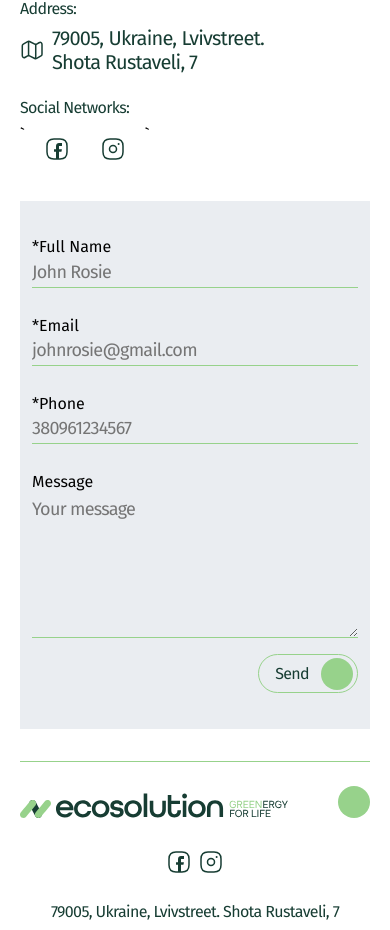
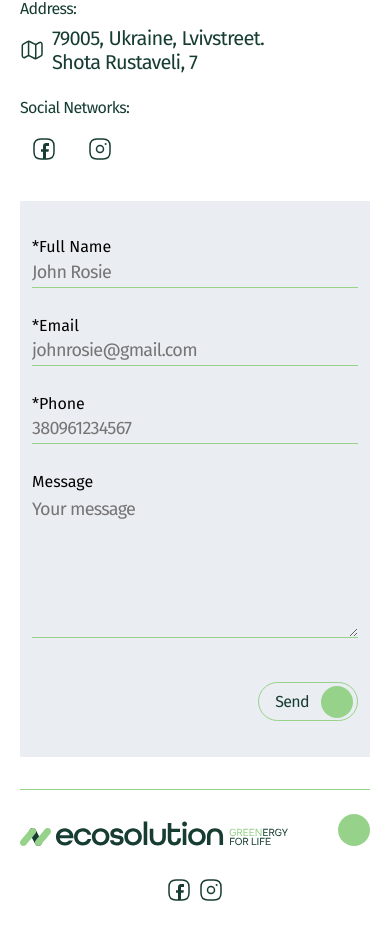
Before and after one commit to zlatan-dp/test-ecosolution, a React (Create React App) app: page / in a window 390 px wide. Shown: the part 3459-4389 px from the top of the page. Built offline with nearby package versions, Linux system fonts and the light colour scheme; some icons are missing.

Commit message:
add contact tablet

```diff
--- a/src/components/modules/About/About.jsx
+++ b/src/components/modules/About/About.jsx
@@ -28,7 +28,7 @@ export const About = () => {
       <Container>
         <TextTilteWrap>
           <TilteWrap>
-            <SectionTitle width={'200px'}>
+            <SectionTitle width={'220px'}>
               Main values of our company
             </SectionTitle>
           </TilteWrap>
--- a/src/components/modules/ContactUs/ContactForm/ContactForm.styled.js
+++ b/src/components/modules/ContactUs/ContactForm/ContactForm.styled.js
@@ -12,11 +12,11 @@ export const InputWrap = styled.div`
   display: flex;
   flex-direction: column;
   position: relative;
+  margin-bottom: 28px;
 `;
 
 export const StyledField = styled.input`
   height: 31px;
-  margin-bottom: 28px;
   padding: 8px 0;
   border-bottom: 1px solid
     ${({ $error, theme }) => ($error ? theme.colors.error : theme.colors.acCol)};
--- a/src/components/modules/ContactUs/ContactUs.jsx
+++ b/src/components/modules/ContactUs/ContactUs.jsx
@@ -11,6 +11,8 @@ import {
   ContactWrap,
   SocWrap,
   IconSocWrapper,
+  ContactBox,
+  FormtBox,
 } from './ContactUs.styled';
 
 import { ReactComponent as FbIcon } from 'img/socIcons/facebook.svg';
@@ -25,6 +27,7 @@ export const ContactUs = () => {
     <Section id={'contactUs'}>
       <Container>
         <SectionTitle ta={'center'}>Contact us</SectionTitle>
+        <ContactBox>
           <ContactList>
             <ContactItem>
               <ContactTitle>Phone:</ContactTitle>
@@ -66,18 +69,25 @@ export const ContactUs = () => {
             <ContactItem>
               <ContactTitle>Social Networks:</ContactTitle>
               <SocWrap>
-              `{' '}
-              <IconSocWrapper href="https://www.facebook.com/" target="_blank">
+                <IconSocWrapper
+                  href="https://www.facebook.com/"
+                  target="_blank"
+                >
                   <FbIcon />
                 </IconSocWrapper>
-              <IconSocWrapper href="https://www.instagram.com/" target="_blank">
+                <IconSocWrapper
+                  href="https://www.instagram.com/"
+                  target="_blank"
+                >
                   <InstaIcon />
                 </IconSocWrapper>
-              `
               </SocWrap>
             </ContactItem>
           </ContactList>
+          <FormtBox>
             <ContactForm />
+          </FormtBox>
+        </ContactBox>
       </Container>
     </Section>
   );
--- a/src/components/modules/ContactUs/ContactUs.styled.js
+++ b/src/components/modules/ContactUs/ContactUs.styled.js
@@ -1,11 +1,27 @@
 import styled from 'styled-components';
 import { Text } from 'components/global/MainText/MainText.styled';
+
+export const ContactBox = styled.div`
+  @media (min-width: 768px) {
+    display: flex;
+    gap: 24px;
+  }
+`;
+
+export const FormtBox = styled.div`
+  @media (min-width: 768px) {
+    flex: 1;
+  }
+`;
 
 export const ContactList = styled.ul`
   display: flex;
   flex-direction: column;
   gap: 24px;
   margin-bottom: 24px;
+  @media (min-width: 768px) {
+    flex: 1;
+  }
 `;
 
 export const ContactItem = styled.li`
--- a/src/components/modules/Faq/FaqItem/FaqItemStyled.js
+++ b/src/components/modules/Faq/FaqItem/FaqItemStyled.js
@@ -7,8 +7,7 @@ export const ItemWrap = styled.li`
   border-top: 1px solid ${p => p.theme.colors.acCol};
   &:last-child {
     padding-bottom: 0;
-
-
+  }
 `;
 
 export const QuestionWrap = styled.div`
```
Lines whose indentation alone changed are shown as unchanged.
